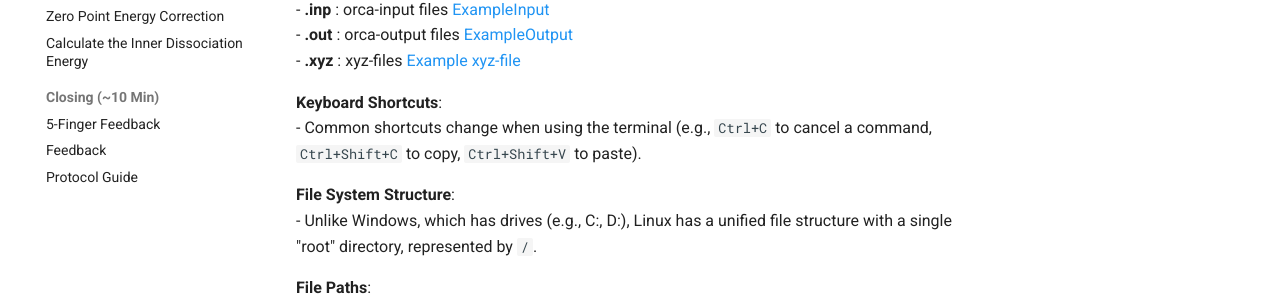
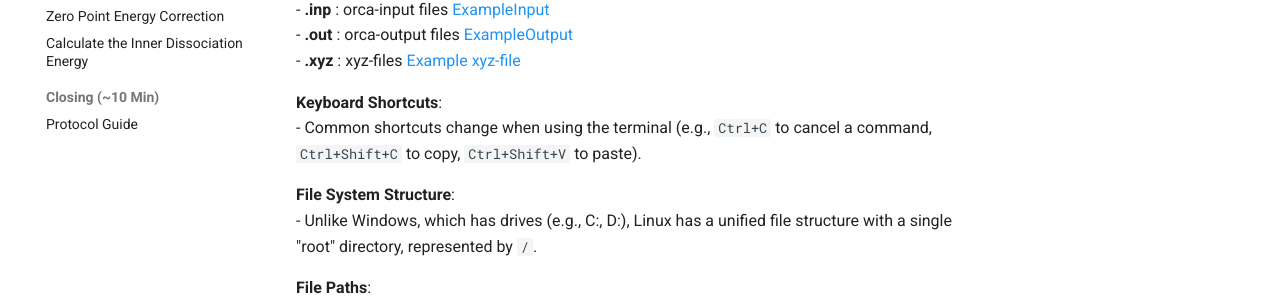
Before and after one commit to PC-prakt/S1-Quantenchemie-auf-dem-Rechner, an MkDocs documentation site: the page built from S1_files/General Information Linux.md, in a window 1280 px wide and 1262 px high. Shown: the part 733-1037 px from the top of the window. Built offline with MkDocs 1.6.1 and Material for MkDocs 9.7.7, drawn with Linux system fonts in a browser that asks for light colours; part of the change alters nothing that is shown.

Commit message:
Comment out feedback items in documentation
Comment out feedback sections in mkdocs.yml

```diff
--- a/mkdocs.yml
+++ b/mkdocs.yml
@@ -56,6 +56,6 @@ nav:
       - Calculate the Inner Dissociation Energy: Calculate the Inner Dissociation Energy.md
 
   - Closing (~10 Min):
-      - 5-Finger Feedback: 5-Finger Feedback.md
-      - Feedback: Feedback.md
+#      - 5-Finger Feedback: 5-Finger Feedback.md
+#      - Feedback: Feedback.md
       - Protocol Guide: Protocol Guide.md
```
